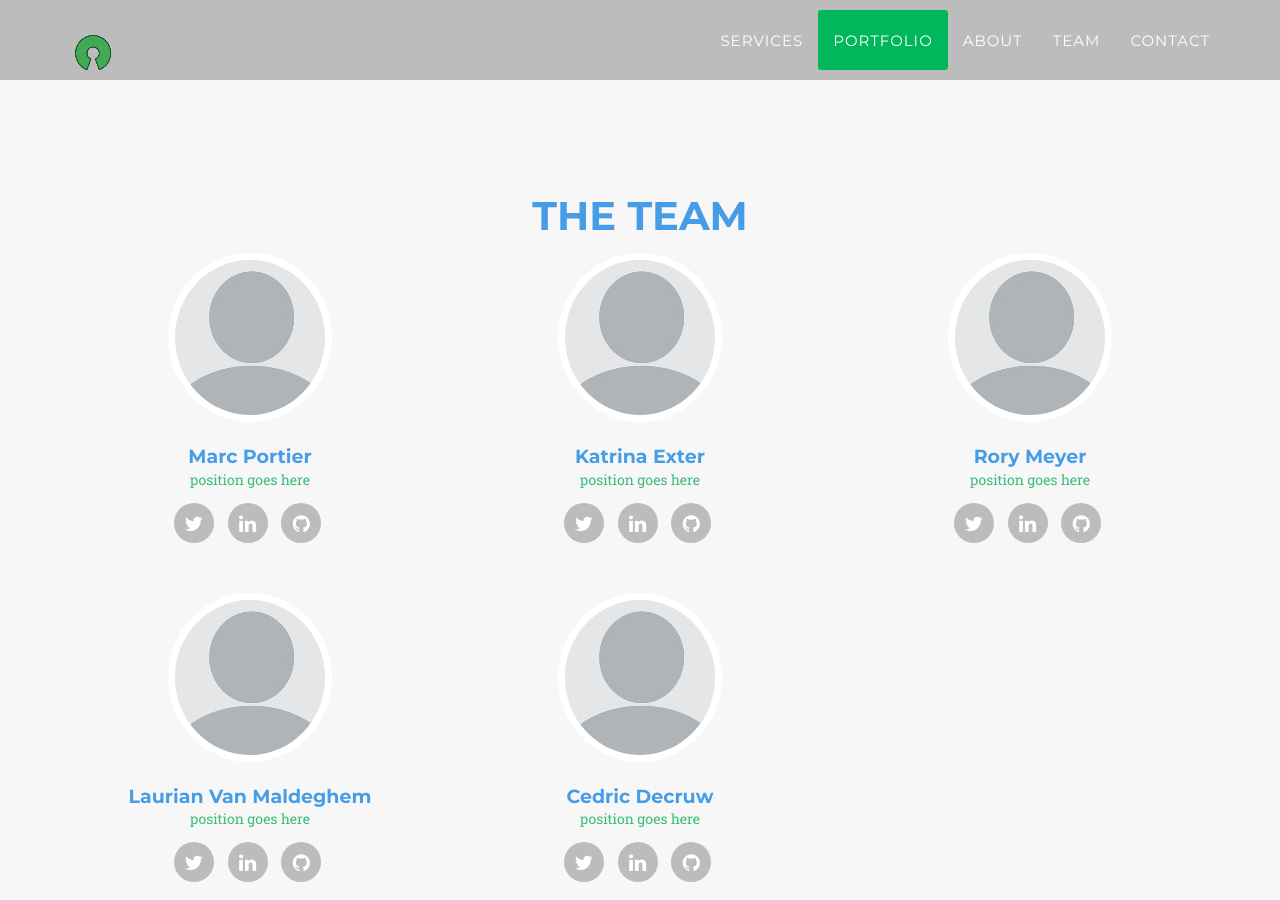
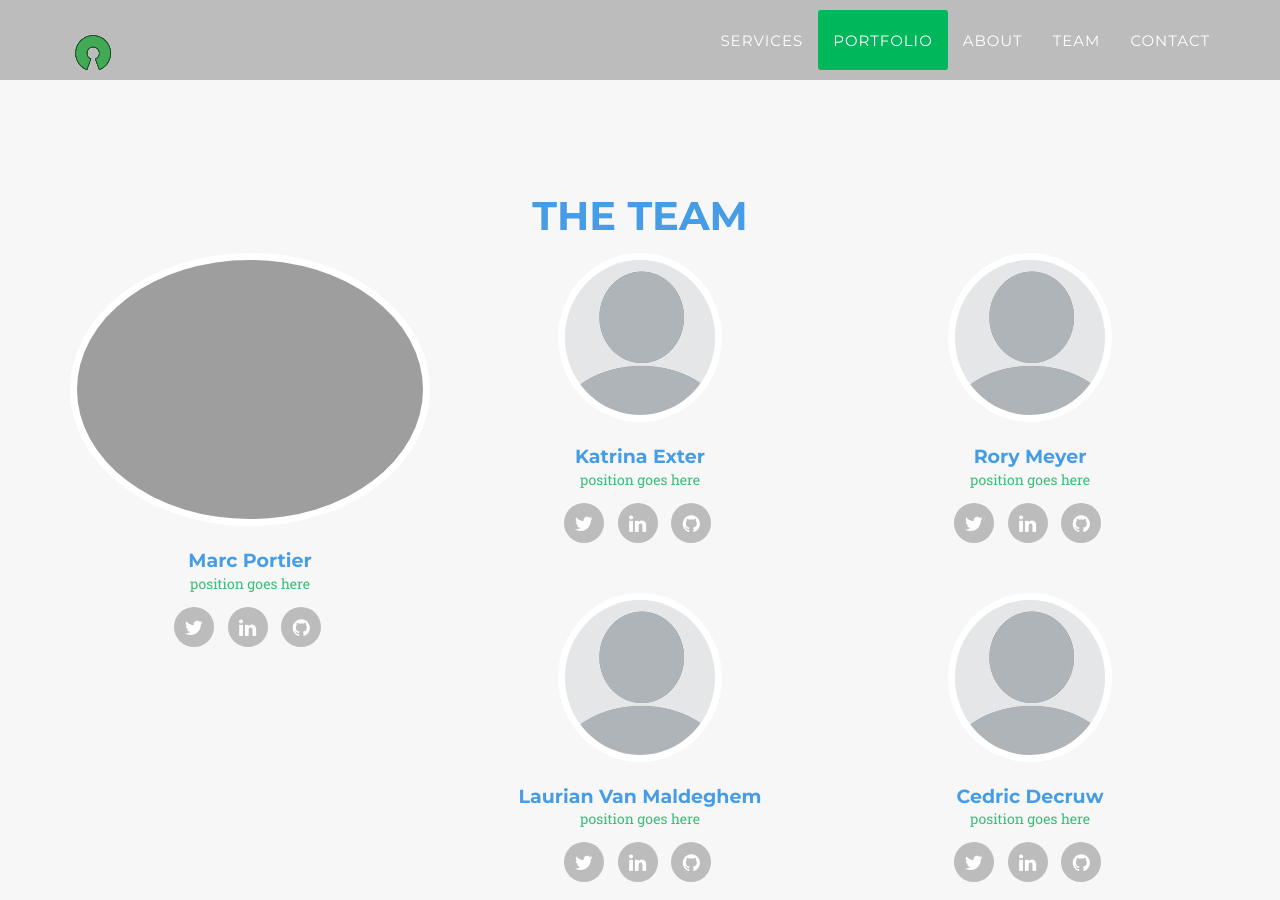
Before and after one commit to vliz-be-opsci/vliz-be-opsci.github.io, a Jekyll site: the page built from index.html, in a window 1280 px wide and 900 px high, scrolled down 3063 px. Built offline with Jekyll 4.4.1, drawn with Linux system fonts in a browser that asks for light colours; some web fonts are replaced.

Commit message:
Update _config.yml
testing if the image could be absolute

```diff
--- a/_config.yml
+++ b/_config.yml
@@ -15,7 +15,7 @@
 # Team names, titles and social links
 people:
 - name: Marc Portier
-  pic: 1
+  pic: https://images.vliz.be/thumbs/142900_marc-portier.jpg?w=500
   position: position goes here
   social:
     - title: twitter
```
